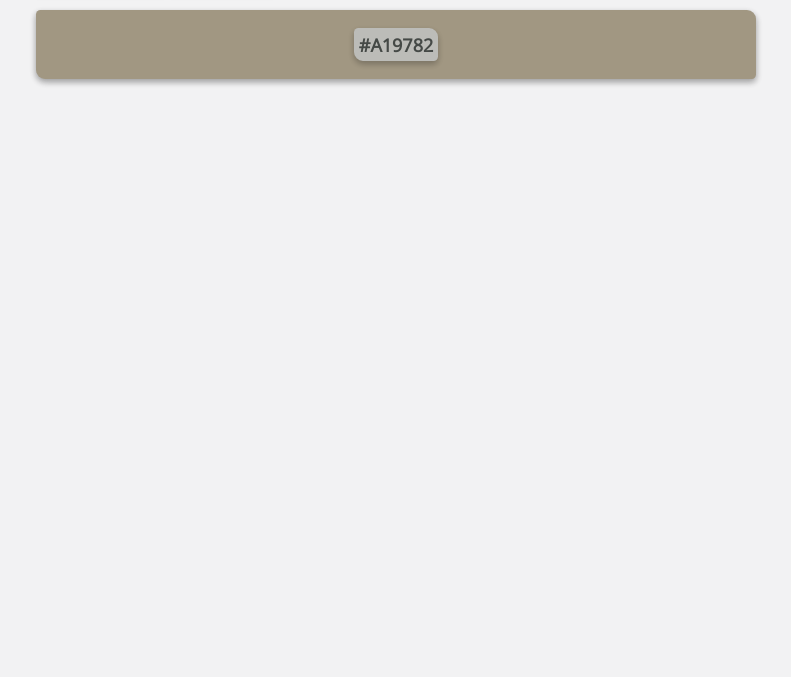
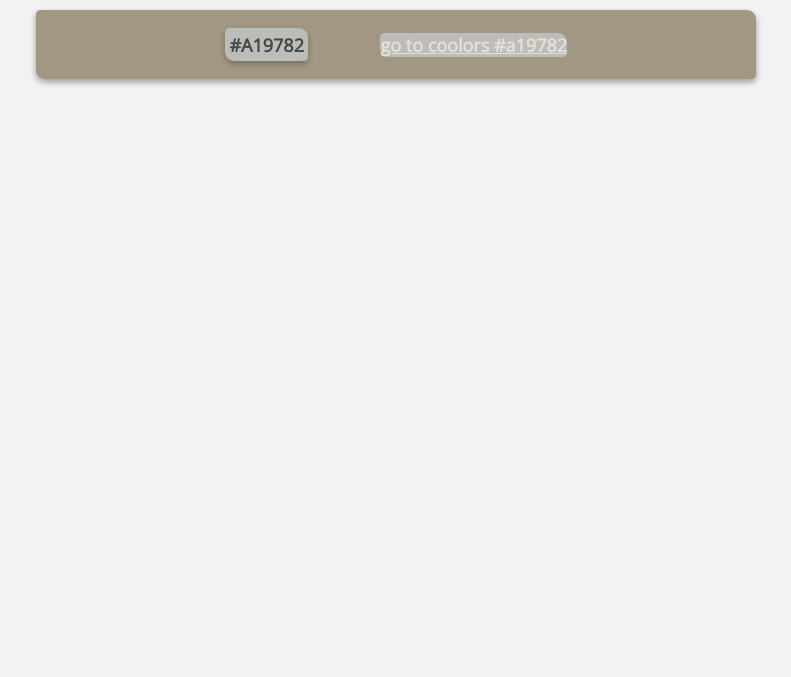
Before and after one commit to ChristianMLux/coulette, a plain HTML site: page index.html in a window 1280 px wide. Shown: the part 123-800 px from the top of the page, without its empty margins (244-1035 px from the left). Drawn offline with nearby package versions, Linux system fonts and the light colour scheme.

Commit message:
feature: added color link w.i.p

```diff
--- a/index.html
+++ b/index.html
@@ -26,6 +26,7 @@
       <div id="colorPreviewWrapper" class="color-preview-wrapper">
         <div id="colorPreview" class="color-preview">
           <p class="color-code-p" id="colorCode"></p>
+          <a class="color-code-a" id="colorCodeAnchor"></a>
         </div>
       </div>
       <ul id="colorList"></ul>
--- a/script.js
+++ b/script.js
@@ -4,7 +4,7 @@ console.log(welcome);
 const colors = [];
 let currentColor = undefined;
 const saveColorBtn = document.querySelector("#saveColorBtn");
-
+let colorValueWithoutHash = null;
 const colorList = document.querySelector("#colorList");
 
 const storageKey = "colors";
@@ -35,6 +35,8 @@ function randomHexColor() {
   const green = randomHexNumber();
   const blue = randomHexNumber();
 
+  colorValueWithoutHash = red + green + blue.toLocaleUpperCase();
+
   return ("#" + red + green + blue).toUpperCase();
 }
 
@@ -49,11 +51,13 @@ function changeColor() {
   colorPreview.style.backgroundColor = currentColor;
 
   checkSaveBtnState();
+  generateColorLink();
 }
 
 /**Initial Color Change */
 changeColor();
 
+/**Create Listitem for colors */
 function createColorListItem(color) {
   const newColor = document.createElement("li");
   newColor.innerText = color;
@@ -75,16 +79,6 @@ function saveColor() {
     createColorListItem(currentColor);
     checkSaveBtnState();
     saveColorsInLocal();
-    //const savedColor = document.createElement("li");
-    //savedColor.innerText = currentColor;
-    //savedColor.style.backgroundColor = currentColor;
-
-    //const deleteButton = document.createElement("button");
-    //deleteButton.innerText = "Delete Color";
-    //deleteButton.classList.add("deleteBtn");
-
-    //savedColor.appendChild(deleteButton);
-    //colorList.appendChild(savedColor);
   } else {
     console.log("Error: this color is already saved");
   }
@@ -97,6 +91,7 @@ if (generateColorBtn) {
 } else {
   console.log("sorry, there is something wrong with your btn name");
 }
+
 /**saveColorBtn */
 if (saveColorBtn) {
   saveColorBtn.addEventListener("click", saveColor);
@@ -155,5 +150,23 @@ function readColorsInLocal() {
 }
 
 /**load local storage */
+readColorsInLocal();
 
-readColorsInLocal();
+/**generate link to coolors */
+
+function generateColorLink() {
+  let colorVal = document.querySelector("#colorCode");
+  //creating the anchor
+  var a = document.createElement("a");
+  //creating next element
+  var link = document.createTextNode("go to coolors #" + colorValueWithoutHash);
+  // anchor to element
+  a.appendChild(link);
+  // link title
+  a.title = "#" + colorValueWithoutHash;
+  // set link path
+  a.href = "https://coolors.co/" + colorValueWithoutHash;
+  console.log("https://coolors.co/" + colorValueWithoutHash);
+  // anchor to body
+  document.querySelector("#colorPreview").appendChild(a);
+}
--- a/style.css
+++ b/style.css
@@ -88,6 +88,15 @@ header {
   box-shadow: rgba(0, 0, 0, 0.16) 0px 3px 6px, rgba(0, 0, 0, 0.23) 0px 3px 6px;
 }
 
+.color-preview > a {
+  color: white;
+  margin-left: 2rem;
+  font-weight: bold;
+  background-color: var(--grey);
+  opacity: 0.7;
+  border-radius: 0.25rem 0.5rem 0.25rem 0.5rem;
+}
+
 .color-code-p {
   font-weight: bold;
   padding: 0.25rem;
```
